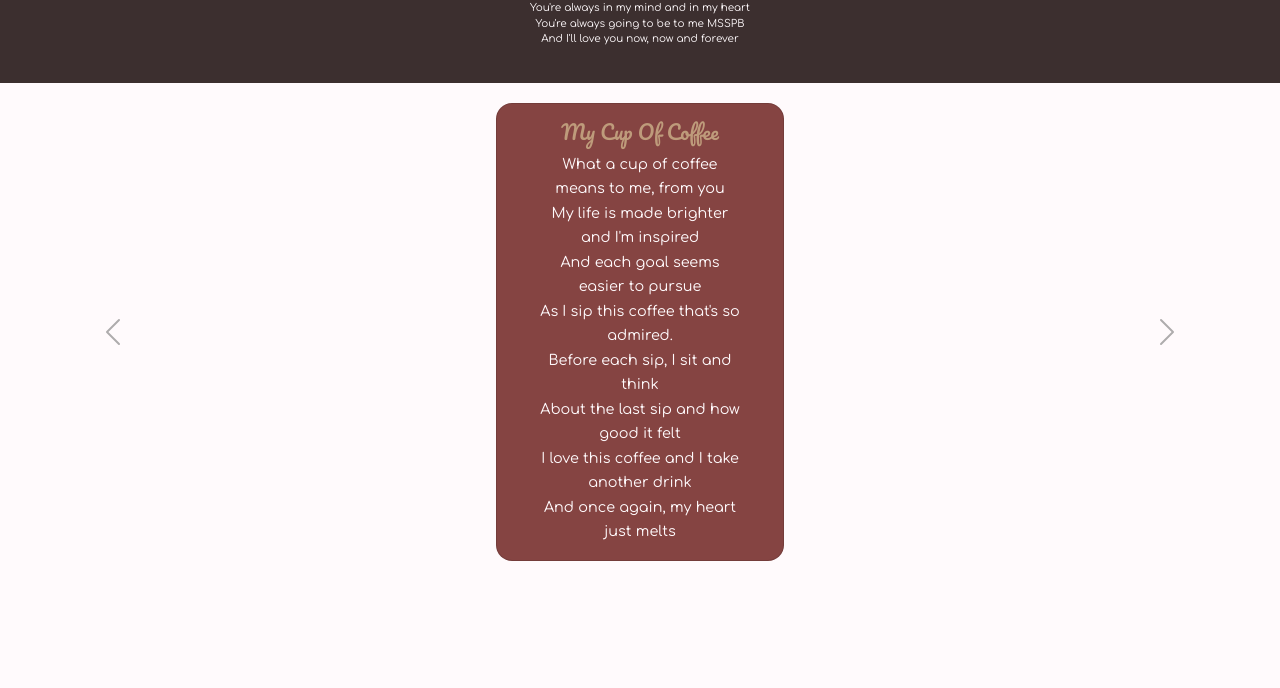
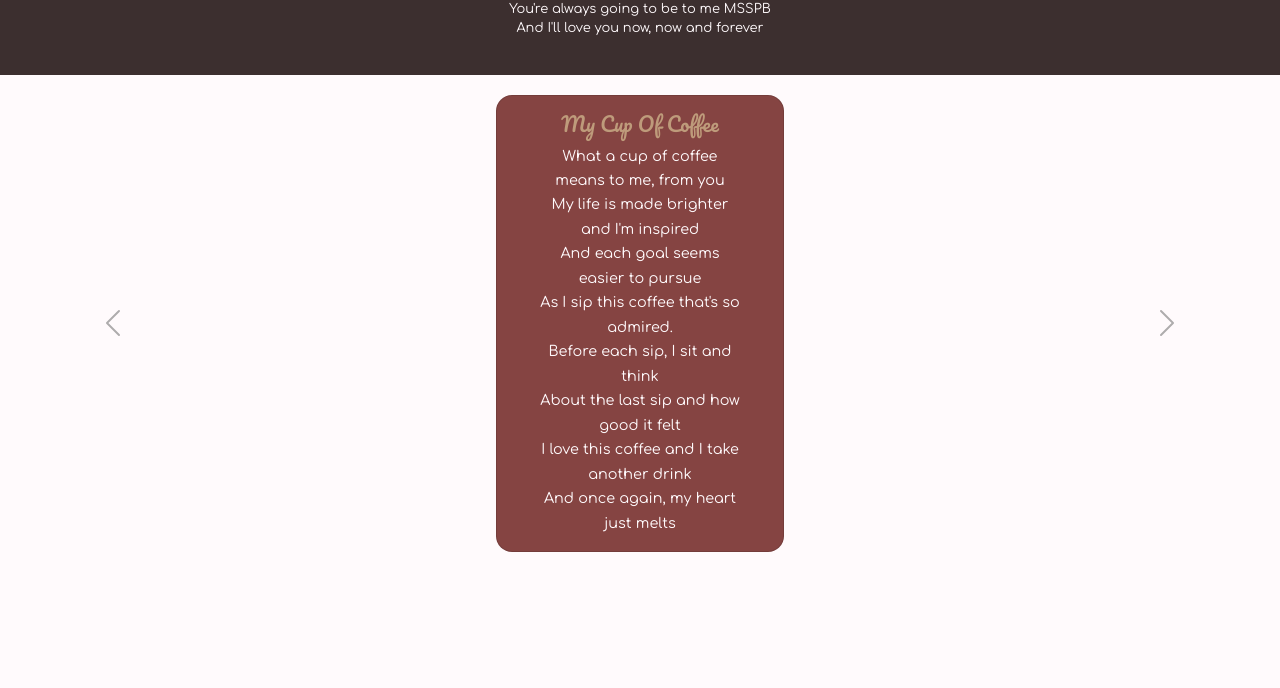
Before and after one commit to josayyy/poems, a website: page index.html in a window 1280 px wide. Shown: the part 112-800 px from the top of the page. Drawn offline with nearby package versions, Linux system fonts and the light colour scheme.

Commit message:
Quick fix

```diff
--- a/css/style.css
+++ b/css/style.css
@@ -1,11 +1,5 @@
 * {
   box-sizing: border-box;
-}
-
-body::before {
-  display: block;
-  content: "";
-  height: 20px;
 }
 
 body {
@@ -28,6 +22,10 @@ section {
 
 h1.pacifico {
   font-weight: 700;
+}
+
+#header p {
+  font-size: small;
 }
 
 /* Carousel Sections */
--- a/index.html
+++ b/index.html
@@ -105,7 +105,8 @@
               <div class="card-body">
                 <h5 class="card-title pacifico text-primary">The One</h5>
                 <p class="card-text text-start text-white px-4">
-                  Sunlight shining down on a field of flowers <br />
+                  <span class="text-primary">S</span> unlight shining down on a
+                  field of flowers <br />
                   Where each is unique in their own way <br />
                   Encounter, with the one that has what's ours <br />
                   Entertaining me with a whisper, Josayyy <br />
```
